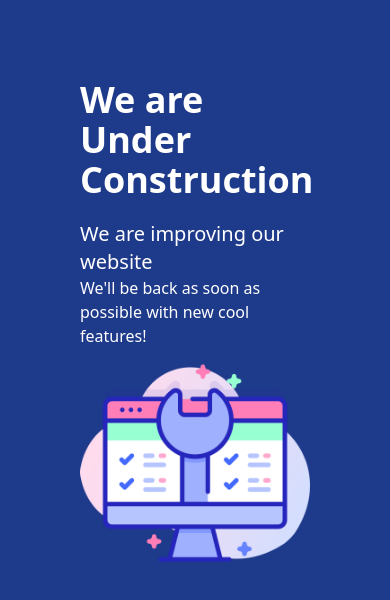
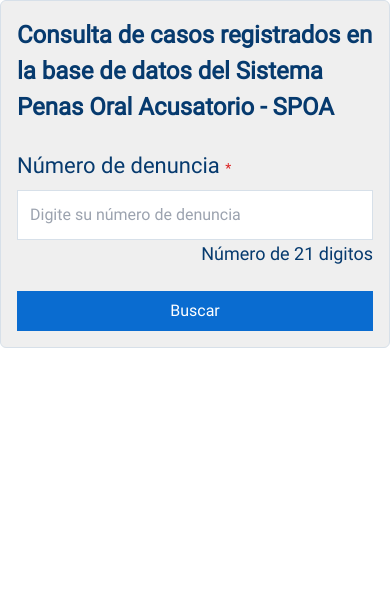
Before and after one commit to richard-tabares/app-consulta-web-fs, a React (Vite) app in the folder frontend/: page / in a window 390 px wide. Shown: the top 600 px of the page. Built offline with nearby package versions, Linux system fonts and the light colour scheme.

Commit message:
creación del formulario de busqueda de la denuncia, se hace responsive a cualquier tipo de resolución

```diff
--- a/frontend/src/App.jsx
+++ b/frontend/src/App.jsx
@@ -1,4 +1,5 @@
 import './app.css'
+import { FormSearch } from './components/FormSearch'
 import { WebConstruction } from './components/WebConstruction'
 
 export const App = () => {
@@ -6,7 +7,8 @@
 
   return (
     <>
-      <WebConstruction />
+      {/* <WebConstruction /> */}
+      <FormSearch />
     </>
   )
 }
--- /dev/null
+++ b/frontend/src/Hooks/useForm.jsx
@@ -0,0 +1,26 @@
+import { useState } from "react"
+
+export const useForm = (initialQuery = {}) => {
+
+    const [state, setState] = useState(initialQuery)
+
+    const onInputChange = ({ target }) => {
+
+        const { name, value } = target
+        setState({
+            ...state,
+            [name]: value
+        })
+    }
+
+    const onResetForm = () => {
+
+        setState(initialQuery)
+    }
+    return {
+        ...state,
+        state,
+        onInputChange,
+        onResetForm
+    }
+}
--- a/frontend/src/app.css
+++ b/frontend/src/app.css
@@ -1,3 +1,54 @@
 @tailwind base;
 @tailwind components;
 @tailwind utilities;
+
+/* FONTS */
+@layer base {
+    @font-face {
+        font-family: "Roboto";
+        font-style: normal;
+        font-weight: 400;
+        font-display: swap;
+        src: url(../public/Roboto-Regular.ttf) format("woff2");
+    }
+}
+
+/* ESTILOS GENERALES PARA LA APLICACION */
+@layer base {
+
+    .btn-send {
+        @apply bg-link px-8 py-2 w-full text-white
+    }
+    .input-search {
+        @apply p-3 border border-line
+    }
+    .content-main {
+        @apply bg-background p-4 w-auto border border-line rounded-md
+    }
+    .title {
+        @apply font-semibold text-blue text-[1.5rem]
+
+    }
+    .important {
+        @apply font-semibold text-blue text-[1.125rem]
+
+    }
+    .label {
+        @apply font-light text-blue text-[0.875rem]
+
+    }
+    .data {
+        @apply font-light text-blue text-[0.875rem]
+
+    }
+    .paragraph {
+        @apply font-light text-blue text-[0.875rem]
+
+    }
+    .title-table {
+        @apply font-light text-blue text-[1.375rem]
+
+    }
+
+
+}
--- /dev/null
+++ b/frontend/src/components/FormSearch.jsx
@@ -0,0 +1,60 @@
+import {useForm} from '../Hooks/useForm'
+export const FormSearch = () => {
+
+    const initialQuery = {
+        query: ''
+    }
+
+    const { onInputChange, query, state } = useForm(initialQuery)
+
+
+
+
+    const onSubmit = (e) => {
+        e.preventDefault()
+    }
+
+    const onQuery = () => {
+        console.log(query)
+    }
+
+    return (
+
+
+      <section className="content-main">
+
+          <form onSubmit={onSubmit}>
+
+                <h1 className="title mb-6">Consulta de casos registrados en la base de datos del Sistema Penas Oral Acusatorio - SPOA</h1>
+
+              <p className="title-table mb-2">Número de denuncia <b className="text-red-600 text-sm">*</b></p>
+
+
+              <section className="grid mb-6">
+
+                    <input
+                        type="search"
+                        name="query"
+                        value={query}
+                        placeholder="Digite su número de denuncia"
+                        className="input-search"
+                        onChange={onInputChange}
+
+                    />
+                  <p className="important font-thin important! justify-self-end">Número de 21 digitos</p>
+
+              </section>
+
+                <input
+                    type="button"
+                    value="Buscar"
+                    className="btn-send"
+                    onClick={onQuery}
+                />
+          </form>
+
+        </section>
+
+
+  )
+}
--- a/frontend/src/components/WebConstruction.jsx
+++ b/frontend/src/components/WebConstruction.jsx
@@ -6,7 +6,7 @@
   return (
     <>
 
-      <section className="bg-blue-900 w-screen h-screen text-white p-20 lg:grid lg:grid-cols-3">
+      <section className="w-screen h-screen text-white p-20 lg:grid lg:grid-cols-3">
 
         <section className="col-span-1">
 
--- a/frontend/tailwind.config.js
+++ b/frontend/tailwind.config.js
@@ -4,11 +4,27 @@
     "./index.html",
     "./src/**/*.{js,ts,jsx,tsx}",
   ],
+  important: true,
   theme: {
     container: {
-      center: true,
+      'center': true,
     },
-    extend: {},
+    screens: {
+      'sm': '352px',
+      'md': '652px'
+    },
+    'fontFamily': {
+      'sans': 'Roboto, sans-serif'
+    },
+    extend: {
+      colors: {
+        'background': '#EFEFEF',
+        'line': '#D7E0E9',
+        'link': '#0A6CD0',
+        'label': '#08539F',
+        'blue': '#063A6E',
+      },
+    },
   },
   plugins: [],
 }
```
Also changed, not shown: frontend/public/Roboto-Regular.ttf (added).
